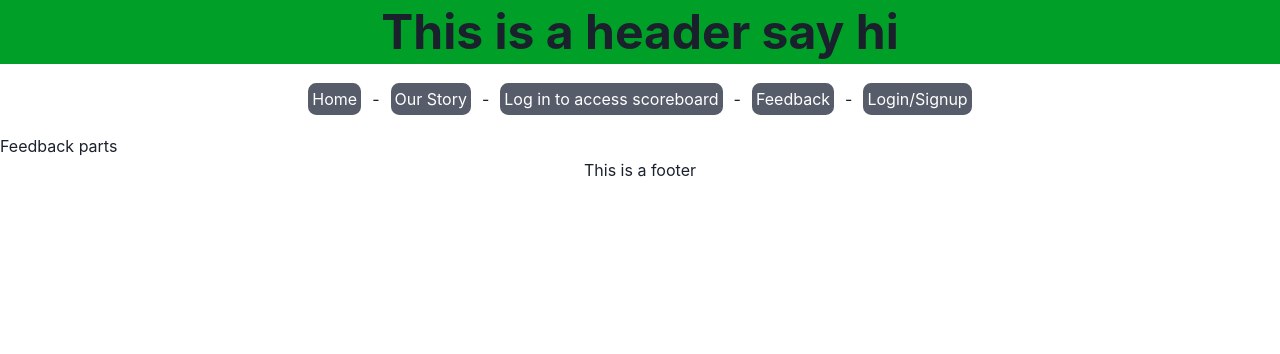
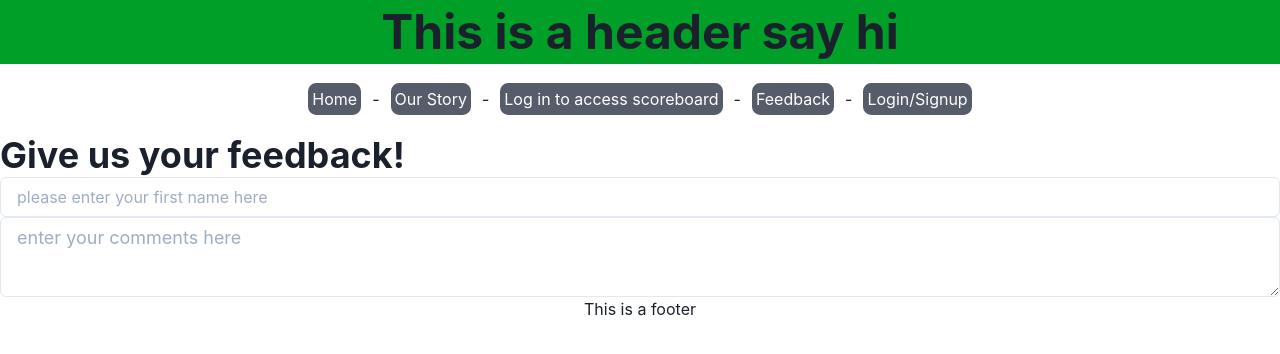
Before and after one commit to d3v-d3mons/arcade, a React (Create React App) app in the folder client/: page /feedback in a window 1280 px wide. Shown: the top 354 px of the page. Built offline with nearby package versions, Linux system fonts and the light colour scheme.

Commit message:
added build to gitignore

```diff
--- a/client/package.json
+++ b/client/package.json
@@ -2,7 +2,7 @@
   "name": "arcade-client",
   "version": "0.1.0",
   "private": true,
-  "proxy": "http://127.0.0.1:3001/",
+  "proxy": "http://localhost:3001/",
   "dependencies": {
     "@apollo/client": "^3.5.8",
     "@chakra-ui/react": "1.5.1",
--- a/client/src/components/Feedback/index.js
+++ b/client/src/components/Feedback/index.js
@@ -1,7 +1,22 @@
-import React from "react";
+import React, { useState } from "react";
+import { Heading, Input, Textarea } from "@chakra-ui/react";
 
 export default function Feedback () {
+
+    const feedbackHandler = () => {
+
+    }
+
+    const [firstName, setFirstName] = useState("");
+    const [feedBack, setFeedBack] = useState("");
+
     return (
-        <h1>Feedback parts</h1>
+        <>
+        <Heading className="feedBackTitle">Give us your feedback!</Heading>
+        <form className="feedBackForm" onSubmit={feedbackHandler}>
+            <Input className="firstNameFeedback" type="text" onChange={setFirstName} placeholder="please enter your first name here" />
+            <Textarea className="feedBackText" type="text" placeholder="enter your comments here" onChange={setFeedBack} size="lg" />
+        </form>
+        </>
     )
 };
--- a/client/src/components/Header/index.js
+++ b/client/src/components/Header/index.js
@@ -249,4 +249,4 @@ export default function Header() {
       </div>
     </>
   );
-}
+};
```
Also changed, not shown: client/public/manifest.json, 12 other files (tests, documents, lock files or other folders).
